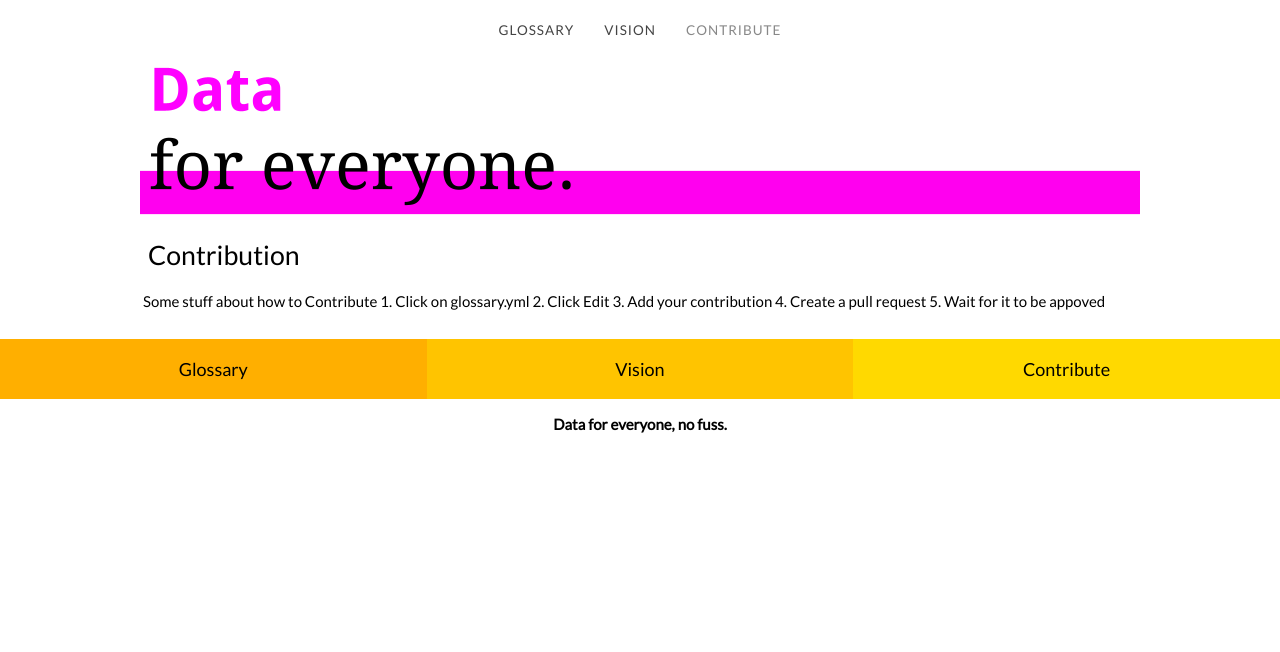
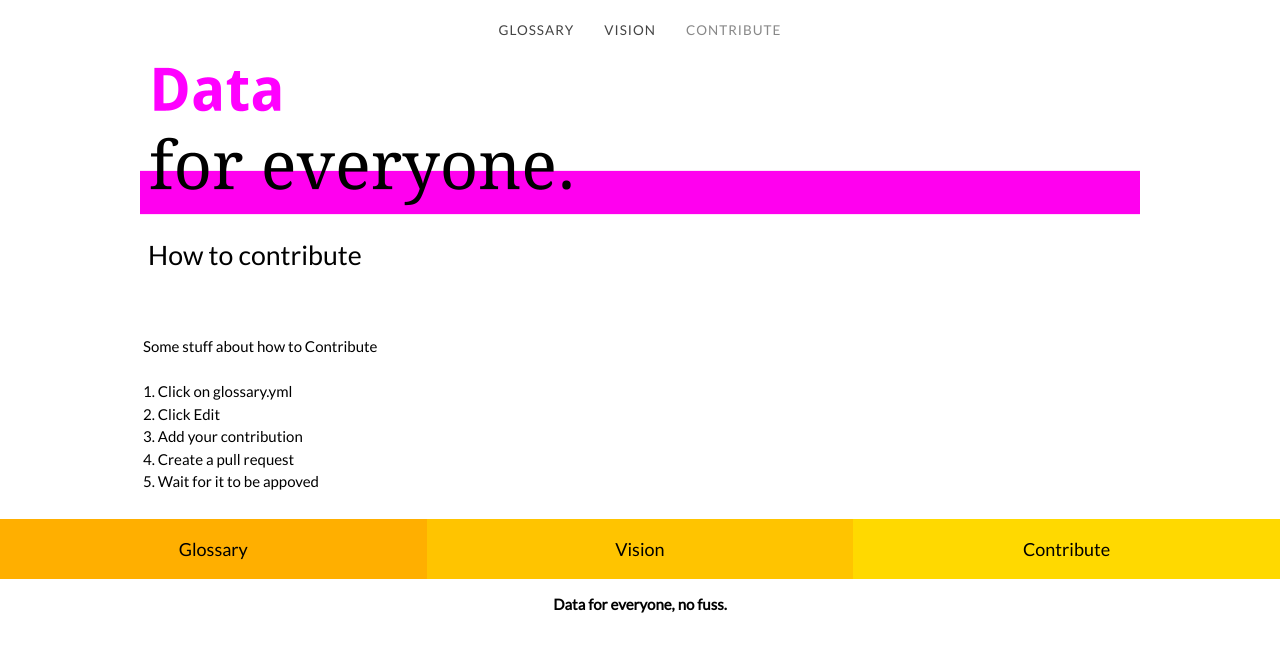
Before and after one commit to unleashyourdata/open_data_glossary, a Jekyll site: the page built from contribute.html, in a window 1280 px wide. Shown: the top 652 px of the page. Built offline with Jekyll 4.4.1, drawn with Linux system fonts in a browser that asks for light colours.

Commit message:
Update contribute.html

```diff
--- a/contribute.html
+++ b/contribute.html
@@ -1,13 +1,13 @@
 ---
 layout: single_column_layout
 title: Contribution
-hero_text: Contribution
+hero_text: How to contribute
 ---
-
+<br><br>
 Some stuff about how to Contribute
-
-1. Click on glossary.yml
-2. Click Edit
-3. Add your contribution
-4. Create a pull request
-5. Wait for it to be appoved
+<br><br>
+1. Click on glossary.yml<br>
+2. Click Edit<br>
+3. Add your contribution<br>
+4. Create a pull request<br>
+5. Wait for it to be appoved<br>
```
